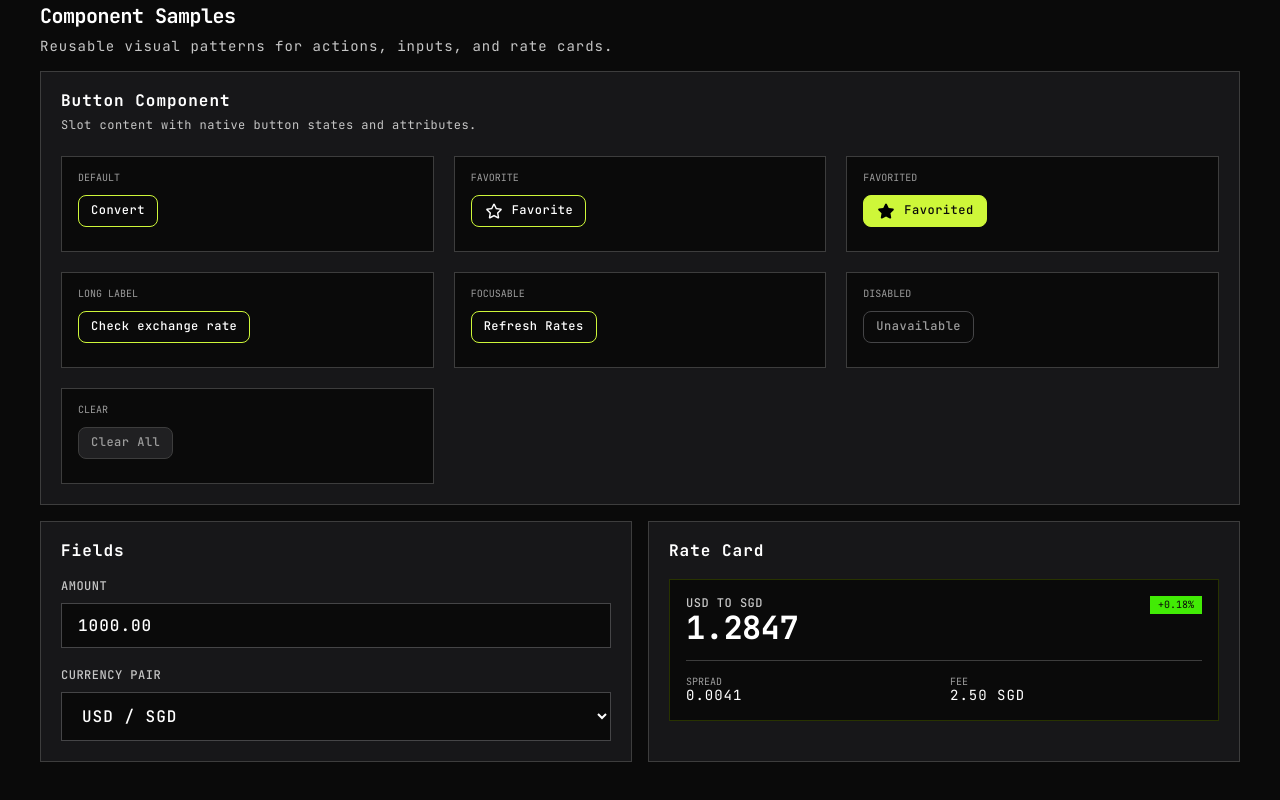
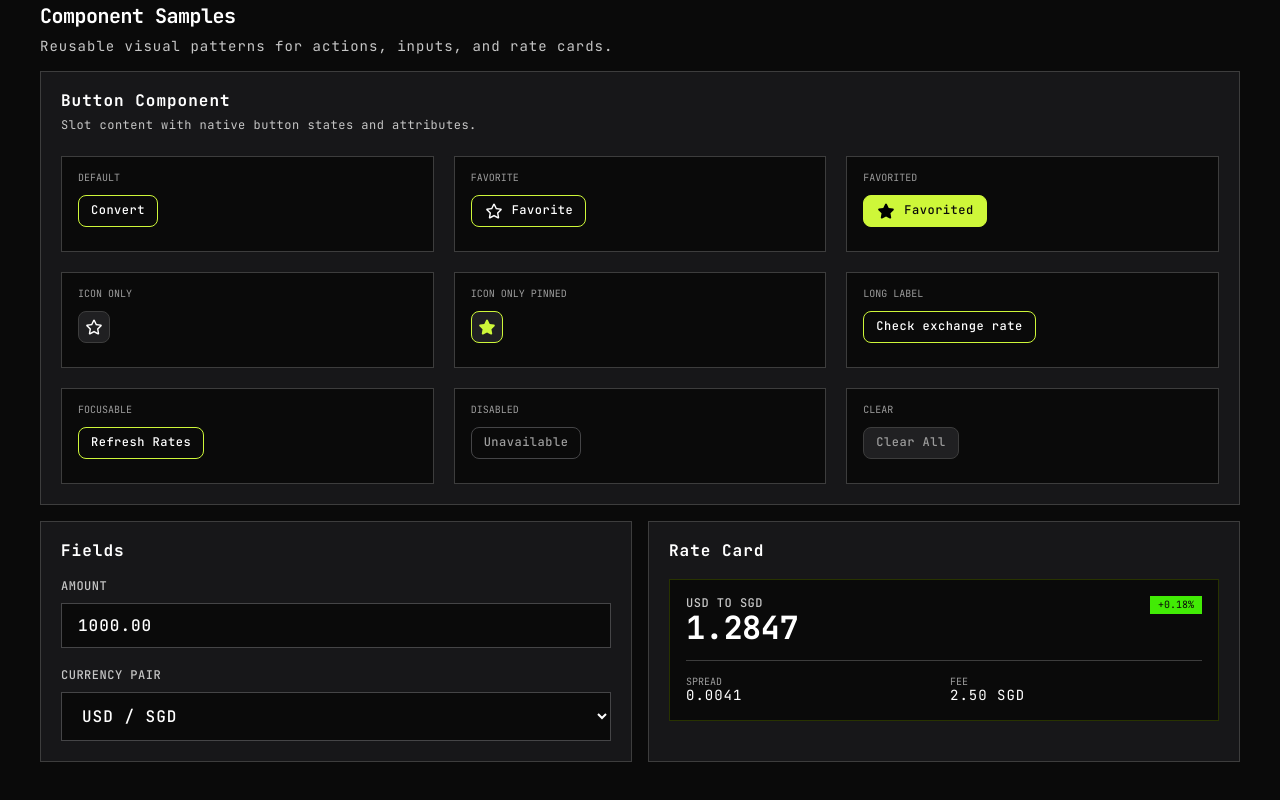
Before and after one commit to brandeth/foreign-exchange-checker, a Nuxt app: page /design-system in a window 1280 px wide. Shown: the part 1732-2532 px from the top of the page. Built offline with nearby package versions, Linux system fonts and the light colour scheme.

Commit message:
# Button Component - Icon only

```diff
--- a/app/components/Button.vue
+++ b/app/components/Button.vue
@@ -1,9 +1,11 @@
 <script setup lang="ts">
 withDefaults(defineProps<{
   variant?: 'default' | 'clear' | 'favorite'
+  iconOnly?: boolean
   pressed?: boolean
 }>(), {
   variant: 'default',
+  iconOnly: false,
   pressed: undefined,
 })
 </script>
@@ -13,7 +15,10 @@ withDefaults(defineProps<{
     class="fx-button"
     :class="[
       `fx-button--${variant}`,
-      { 'fx-button--pressed': pressed },
+      {
+        'fx-button--icon-only': iconOnly,
+        'fx-button--pressed': pressed,
+      },
     ]"
     :aria-pressed="pressed === undefined ? undefined : String(pressed)"
     type="button"
@@ -27,6 +32,10 @@ withDefaults(defineProps<{
 
 .fx-button {
   @apply inline-flex h-8 w-fit items-center justify-center gap-2 rounded-lg border px-3 py-2 text-preset-5-medium transition-colors duration-200 ease-in-out focus-visible:bg-fx-neutral-700 focus-visible:outline-none disabled:border-fx-neutral-300 disabled:bg-transparent disabled:text-fx-neutral-200 disabled:hover:bg-transparent disabled:active:bg-transparent disabled:active:text-fx-neutral-200;
+}
+
+.fx-button--icon-only {
+  @apply size-8 gap-0 p-0;
 }
 
 .fx-button :deep(img),
@@ -54,9 +63,25 @@ withDefaults(defineProps<{
   filter: brightness(0) saturate(100%);
 }
 
+.fx-button--favorite.fx-button--icon-only.fx-button--pressed {
+  @apply bg-fx-neutral-600 text-fx-lime-500 hover:bg-fx-neutral-500 active:bg-fx-neutral-600 active:text-fx-lime-500;
+}
+
+.fx-button--favorite.fx-button--icon-only.fx-button--pressed :deep(img) {
+  filter: none;
+}
+
 .fx-button:focus-visible {
   box-shadow:
     0 0 0 3px var(--color-fx-neutral-700),
     0 0 0 4px var(--color-fx-lime-500);
 }
+
+.fx-button--icon-only:not(.fx-button--pressed):focus-visible {
+  @apply bg-fx-neutral-600;
+}
+
+.fx-button--favorite.fx-button--icon-only.fx-button--pressed:focus-visible {
+  @apply border-fx-neutral-500 bg-fx-neutral-500;
+}
 </style>
--- a/app/pages/design-system.vue
+++ b/app/pages/design-system.vue
@@ -128,6 +128,20 @@ const typePresets = [
             </div>
 
             <div class="grid min-h-24 content-start gap-3 border border-fx-neutral-400 bg-fx-neutral-900 p-4">
+              <span class="text-preset-6 uppercase text-fx-neutral-200">Icon Only</span>
+              <Button icon-only variant="clear" aria-label="Add USD to SGD to favorites">
+                <img :src="starIcon" alt="">
+              </Button>
+            </div>
+
+            <div class="grid min-h-24 content-start gap-3 border border-fx-neutral-400 bg-fx-neutral-900 p-4">
+              <span class="text-preset-6 uppercase text-fx-neutral-200">Icon Only Pinned</span>
+              <Button icon-only variant="favorite" pressed aria-label="Remove USD to SGD from favorites">
+                <img :src="starFilledIcon" alt="">
+              </Button>
+            </div>
+
+            <div class="grid min-h-24 content-start gap-3 border border-fx-neutral-400 bg-fx-neutral-900 p-4">
               <span class="text-preset-6 uppercase text-fx-neutral-200">Long Label</span>
               <Button>Check exchange rate</Button>
             </div>
```
